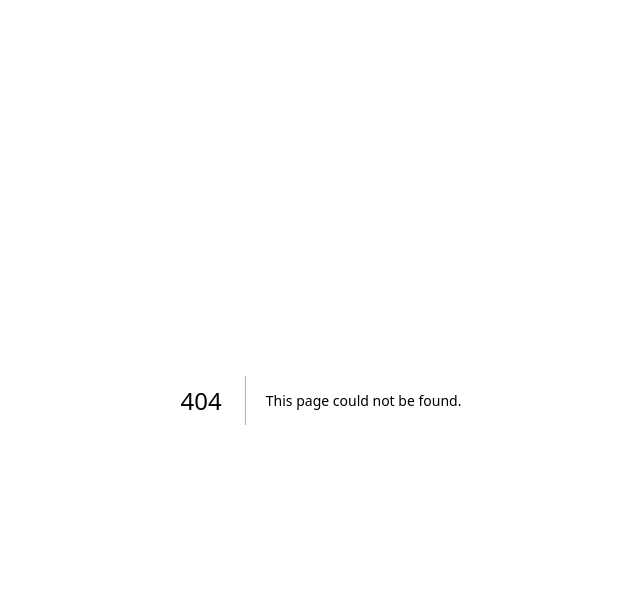
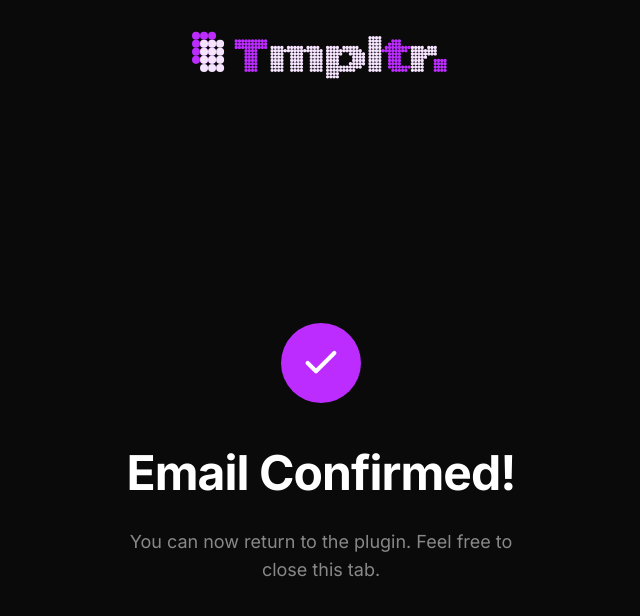
Before and after one commit to francis150/tmpltr-website, a Next.js app: page /email-confirmed in a window 1280 px wide. Before the commit this address had no page. Shown: the top 616 px of the page, without its empty margins (319-959 px from the left). Built offline with nearby package versions, Linux system fonts and the light colour scheme.

Commit message:
email confirmed page added

```diff
--- /dev/null
+++ b/app/email-confirmed/EmailConfirmedContent.js
@@ -0,0 +1,29 @@
+'use client'
+
+import Image from 'next/image'
+
+export default function EmailConfirmedContent() {
+  return (
+    <main>
+      <header className="header">
+        <div className="container header-content header-centered">
+          <Image src="/logo.svg" alt="Tmpltr" width={180} height={60} className="logo" />
+        </div>
+      </header>
+
+      <section className="confirmation-section">
+        <div className="container">
+          <div className="success-icon">
+            <svg width="40" height="40" viewBox="0 0 24 24" fill="none" stroke="currentColor" strokeWidth="2.5" strokeLinecap="round" strokeLinejoin="round">
+              <polyline points="20 6 9 17 4 12" />
+            </svg>
+          </div>
+          <h1 className="confirmation-title">Email Confirmed!</h1>
+          <p className="confirmation-subtitle">
+            You can now return to the plugin. Feel free to close this tab.
+          </p>
+        </div>
+      </section>
+    </main>
+  )
+}
--- /dev/null
+++ b/app/email-confirmed/page.js
@@ -0,0 +1,10 @@
+import { Suspense } from 'react'
+import EmailConfirmedContent from './EmailConfirmedContent'
+
+export default function EmailConfirmed() {
+  return (
+    <Suspense fallback={<div>Loading...</div>}>
+      <EmailConfirmedContent />
+    </Suspense>
+  )
+}
--- a/app/globals.css
+++ b/app/globals.css
@@ -320,3 +320,59 @@ body {
     width: 100%;
   }
 }
+
+/* Email Confirmation Page */
+.header-centered {
+  justify-content: center;
+}
+
+.confirmation-section {
+  display: flex;
+  align-items: center;
+  justify-content: center;
+  min-height: calc(100vh - 108px);
+  text-align: center;
+  padding: 60px 0;
+}
+
+.success-icon {
+  width: 80px;
+  height: 80px;
+  background: var(--accent);
+  border-radius: 50%;
+  display: flex;
+  align-items: center;
+  justify-content: center;
+  margin: 0 auto 32px;
+  color: white;
+}
+
+.confirmation-title {
+  font-size: 3rem;
+  font-weight: 700;
+  margin-bottom: 16px;
+  letter-spacing: -0.02em;
+}
+
+.confirmation-subtitle {
+  color: var(--text-muted);
+  font-size: 1.125rem;
+  max-width: 400px;
+  margin: 0 auto;
+}
+
+@media (max-width: 640px) {
+  .confirmation-title {
+    font-size: 2rem;
+  }
+
+  .success-icon {
+    width: 64px;
+    height: 64px;
+  }
+
+  .success-icon svg {
+    width: 32px;
+    height: 32px;
+  }
+}
```
